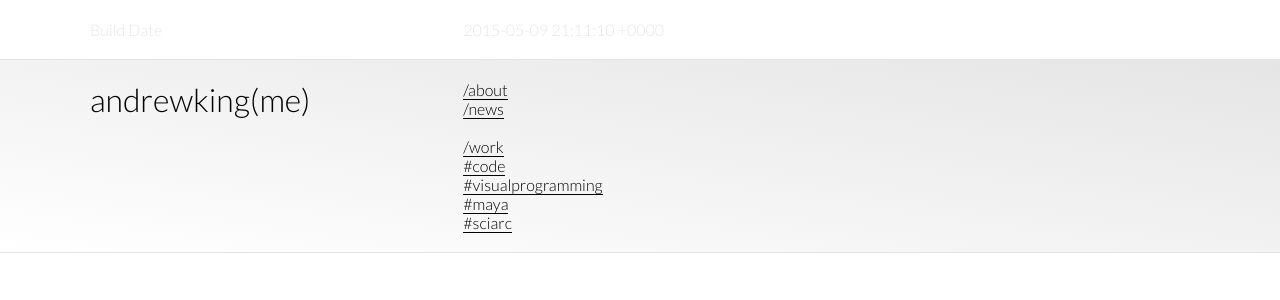
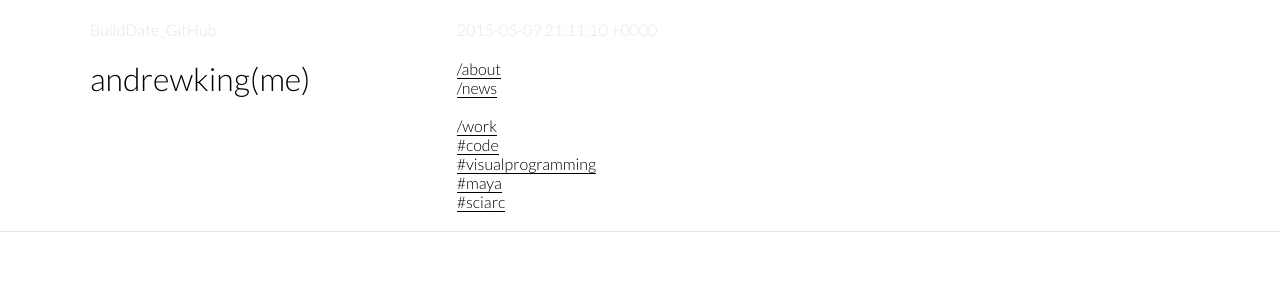
Before and after one commit to andrewkingme/andrewkingme.github.io, a Jekyll site: the page built from index.md, in a window 1280 px wide. Shown: the top 300 px of the page. Built offline with Jekyll 4.4.1, drawn with Linux system fonts in a browser that asks for light colours.

Commit message:
Simplify Header

```diff
--- a/_includes/header.html
+++ b/_includes/header.html
@@ -1,10 +1,10 @@
-<section class="header_directory hide-on-mobile">
-  <div class="grid grid-pad">
+<section>
+  <div class="grid grid-pad grid-pad-builddate">
     <div class="col-4-12">
-      Build Date
+      <a href="https://github.com/andrewkingme/andrewkingme.github.io" class="header_builddate">BuildDate_GitHub</a>
     </div>
     <div class="col-8-12">
-      {{ site.time }}
+      <a href="https://github.com/andrewkingme/andrewkingme.github.io" class="header_builddate">{{ site.time }}</a>
     </div>
   </div>
 </section>
--- a/css/simplegrid.css
+++ b/css/simplegrid.css
@@ -14,8 +14,6 @@
 
 [class*='col-'] {
 	float: left;
-	padding-right: 20px;
-  padding-bottom: 20px;
 }
 
 [class*='col-']:last-of-type {
@@ -37,7 +35,11 @@
 }
 
 .grid-pad {
-	padding: 20px 0 0px 20px;
+	padding: 20px 20px 20px 20px;
+}
+
+.grid-pad-builddate {
+	padding-bottom: 0px;
 }
 
 .grid-pad > [class*='col-']:last-of-type {
--- a/css/style.scss
+++ b/css/style.scss
@@ -70,21 +70,8 @@ img {
 /* Header */
 
 header {
-  /* IE10 Consumer Preview */
-  background-image: -ms-linear-gradient(bottom left, $color-1 0%, $color-2 100%);
-  /* Mozilla Firefox */
-  background-image: -moz-linear-gradient(bottom left, $color-1 0%, $color-2 100%);
-  /* Opera */
-  background-image: -o-linear-gradient(bottom left, $color-1 0%, $color-2 100%);
-  /* Webkit (Safari/Chrome 10) */
-  background-image: -webkit-gradient(linear, left bottom, right top, color-stop(0, $color-1), color-stop(1, $color-2));
-  /* Webkit (Chrome 11+) */
-  background-image: -webkit-linear-gradient(bottom left, $color-1 0%, $color-2 100%);
-  /* W3C Markup, IE10 Release Preview */
-  background-image: linear-gradient(to top right, $color-1 0%, $color-2 100%);
-
-  border-top: 1px solid $color-2;
   border-bottom: 1px solid $color-2;
+  margin-bottom: 20px;
 }
 
 .header_title {
@@ -98,8 +85,9 @@ header {
   text-decoration: none;
 }
 
-.header_directory {
+.header_builddate {
   color: $color-2;
+  border-bottom: none;
 }
 
 /* List */
```
Lines whose indentation alone changed are shown as unchanged.
